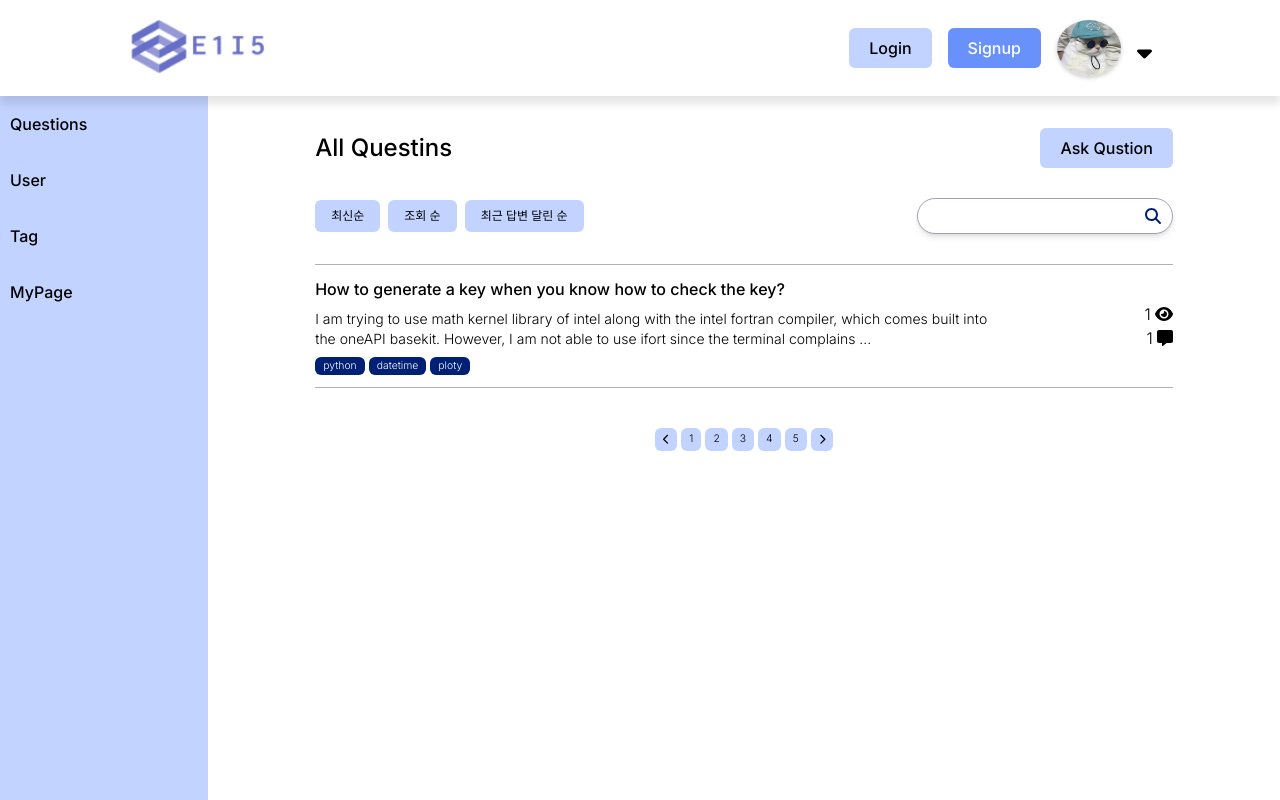
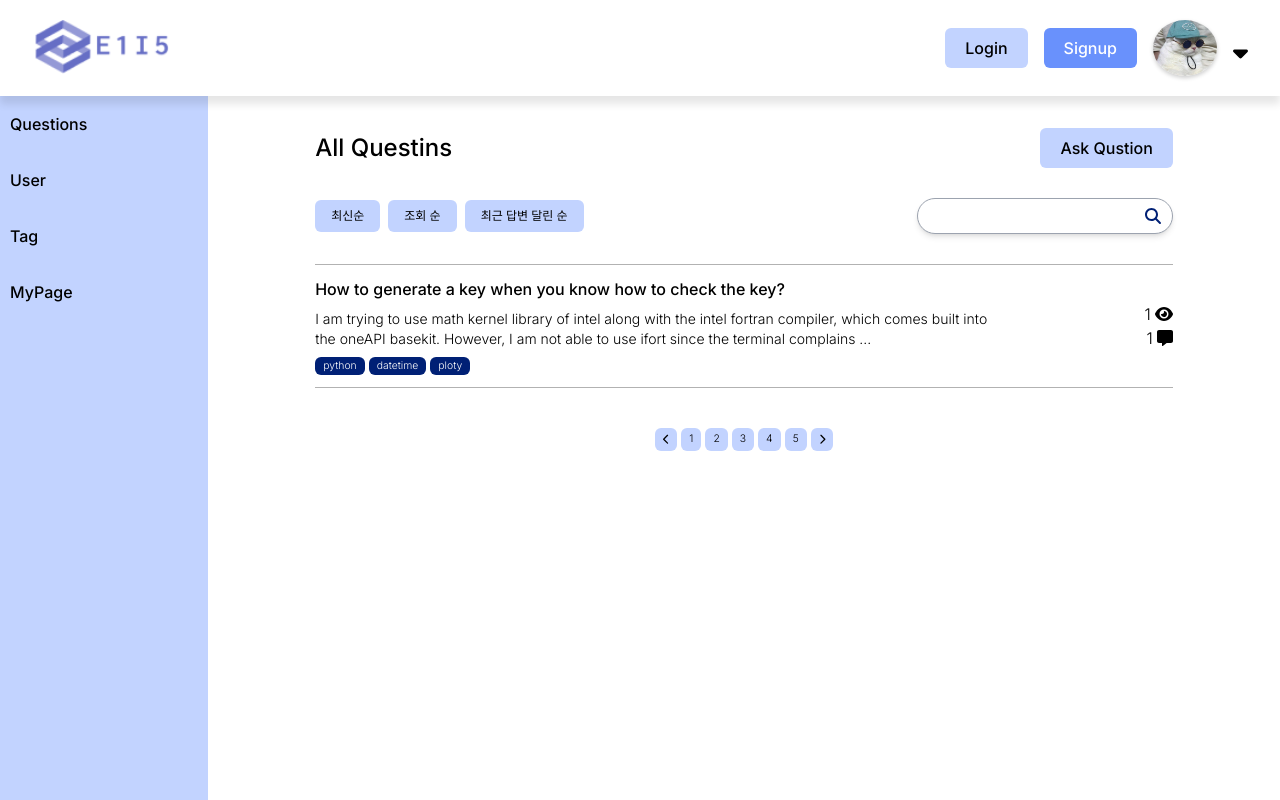
Before and after one commit to codestates-seb/seb44_pre_018, a React (Create React App) app: page / in a window 1280 px wide. Shown: the top 800 px of the page. Built offline with nearby package versions, Linux system fonts and the light colour scheme.

Commit message:
style : header css 수정

```diff
--- a/src/components/global/Header.js
+++ b/src/components/global/Header.js
@@ -18,7 +18,7 @@ const HeaderContainer = styled.header`
   display: flex;
   justify-content: center;
   align-items: center;
-  padding: 0 8rem;
+  padding: 0 2rem;
   background-color: #ffffff;
   box-shadow: 0px 8px 8px rgba(0, 0, 0, 0.1);
   -webkit-box-shadow: 0px 8px 8px rgba(0, 0, 0, 0.1);
```
